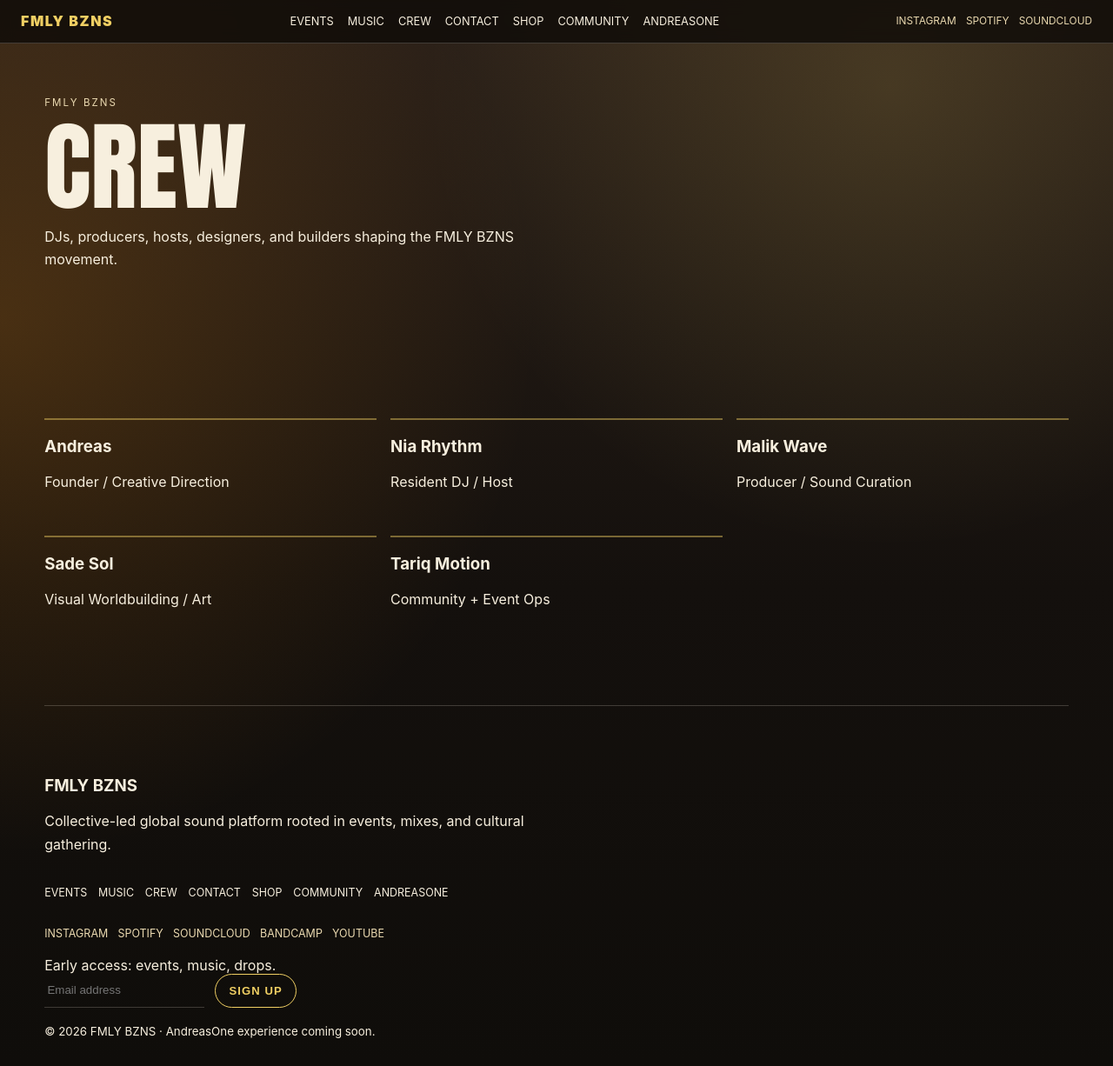
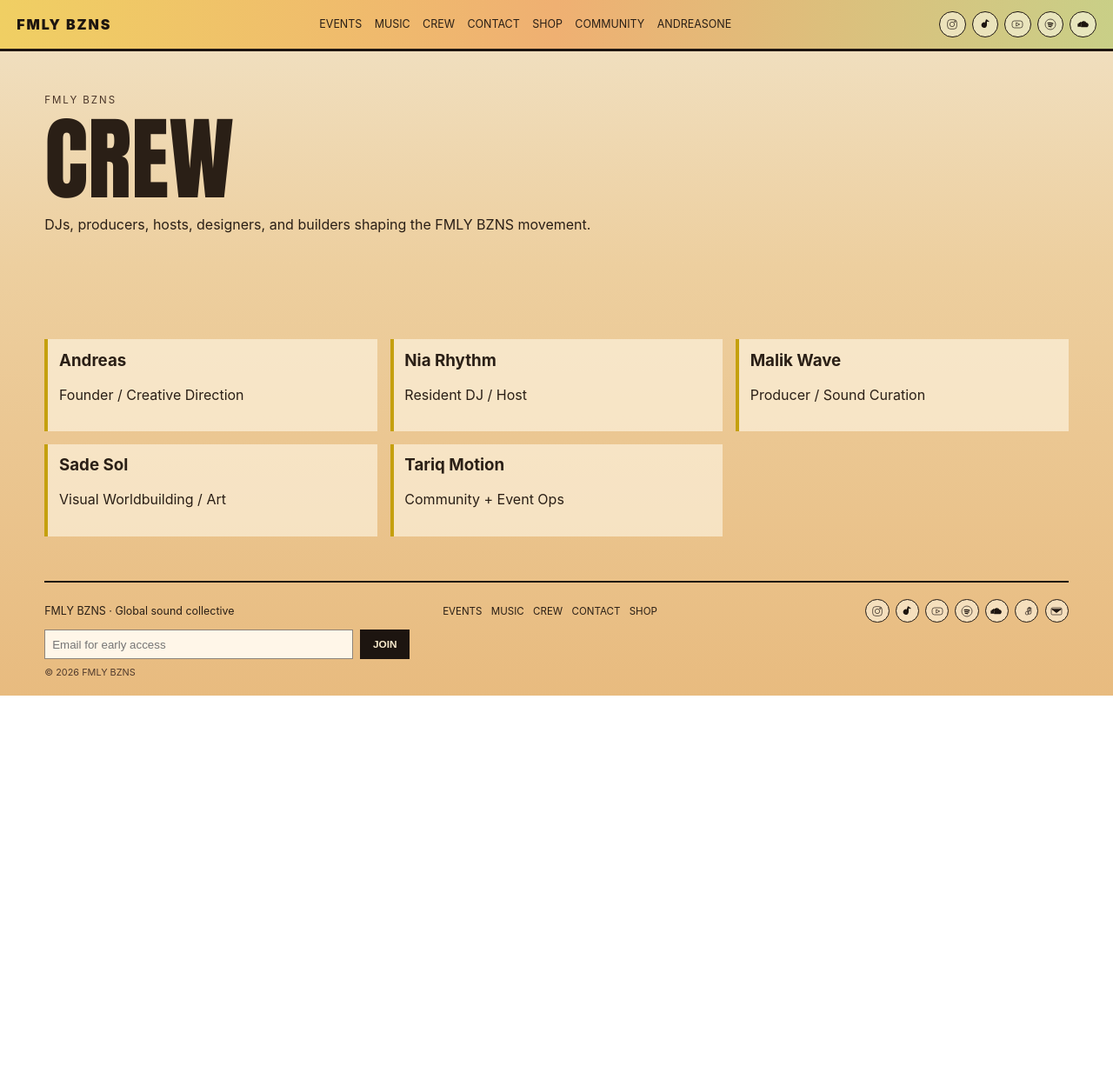
Before and after one commit to sadikikael-ship-it/AAFC-page, a Next.js app: page /crew in a window 1280 px wide. Shown: the whole page at 87% size. After the commit the page ends 800 px from the top, so only its background shows below. Built offline with nearby package versions, Linux system fonts and the light colour scheme.

Commit message:
Redesign to colorful open layout with functional links and iconography

```diff
--- a/app/globals.css
+++ b/app/globals.css
@@ -1,5 +1,5 @@
 :root {
-  --black: #0f0d0a;
+  --black: #16120e;
   --olive: #777a4e;
   --sage: #9ea57a;
   --gold: #f0cf63;
@@ -9,21 +9,18 @@
   --clay: #cc8f74;
   --sand: #ead9b0;
   --cream: #f7efde;
-  --line: rgba(247, 239, 222, 0.2);
+  --ink: #2a1f16;
 }
 
 * { box-sizing: border-box; }
 html, body {
   margin: 0;
   padding: 0;
-  color: var(--cream);
+  color: var(--ink);
   font-family: Inter, system-ui, sans-serif;
   background:
-    radial-gradient(circle at 80% 8%, rgba(240, 207, 99, 0.15), transparent 35%),
-    radial-gradient(circle at 0% 30%, rgba(239, 142, 18, 0.2), transparent 40%),
-    linear-gradient(180deg, #2c2119 0%, #14100d 55%, #0f0d0a 100%);
+    linear-gradient(180deg, #f1e2c5 0%, #edcf9f 38%, #e8bb7f 100%);
 }
-
 a { color: inherit; text-decoration: none; }
 main { min-height: 100vh; }
 
@@ -34,164 +31,130 @@ main { min-height: 100vh; }
   display: grid;
   grid-template-columns: auto 1fr auto;
   align-items: center;
-  gap: 1.2rem;
-  padding: .9rem 1.5rem;
-  border-bottom: 1px solid var(--line);
-  background: rgba(16, 12, 9, 0.84);
-  backdrop-filter: blur(8px);
+  gap: 1rem;
+  padding: .8rem 1.2rem;
+  border-bottom: 3px solid #1f1611;
+  background: linear-gradient(90deg, #f0cf63, #efb072, #c9cf87);
 }
-.brand { font-weight: 900; letter-spacing: .1em; text-transform: uppercase; color: var(--gold); }
-.siteHeader nav { display: flex; justify-content: center; gap: 1rem; flex-wrap: wrap; font-size: .8rem; text-transform: uppercase; }
-.socialMini { display: flex; gap: .7rem; font-size: .74rem; text-transform: uppercase; color: var(--sand); }
+.brand { font-weight: 900; letter-spacing: .12em; text-transform: uppercase; color: #1d1510; }
+.siteHeader nav { display: flex; justify-content: center; gap: .9rem; flex-wrap: wrap; font-size: .78rem; text-transform: uppercase; }
+.iconRow { display: flex; gap: .45rem; }
+.iconRow a {
+  width: 1.9rem;
+  height: 1.9rem;
+  display: grid;
+  place-items: center;
+  border: 1px solid #1d1510;
+  border-radius: 50%;
+  color: #1d1510;
+  background: rgba(255, 250, 235, 0.55);
+}
+.iconRow svg { width: 1rem; height: 1rem; fill: none; stroke: currentColor; }
+.iconRow svg rect, .iconRow svg circle, .iconRow svg path { stroke: currentColor; fill: none; }
+.iconRow svg path[fill], .iconRow svg rect[fill], .iconRow svg circle[fill] { fill: currentColor; }
 
-.section { width: min(1180px, 92%); margin: 0 auto; padding: 4.8rem 0; }
-.eyebrow { text-transform: uppercase; letter-spacing: .18em; font-size: .72rem; color: var(--sand); }
-
-h1 {
-  font-family: Impact, Haettenschweiler, 'Arial Narrow Bold', sans-serif;
-  font-size: clamp(3rem, 9vw, 7rem);
-  line-height: .92;
-  margin: .4rem 0;
-  text-transform: uppercase;
-}
-h2 { font-size: clamp(1.6rem, 3.8vw, 3rem); text-transform: uppercase; line-height: 1; margin: .4rem 0 1rem; }
-h3 { margin: .2rem 0; }
-p { line-height: 1.65; max-width: 62ch; }
+.section { width: min(1180px, 92%); margin: 0 auto; padding: 3.2rem 0; }
+.eyebrow { text-transform: uppercase; letter-spacing: .17em; font-size: .72rem; color: #4a3528; }
+h1 { font-family: Impact, Haettenschweiler, 'Arial Narrow Bold', sans-serif; font-size: clamp(3rem, 8.2vw, 7rem); line-height: .9; margin: .2rem 0 .6rem; text-transform: uppercase; }
+h2 { font-family: Impact, Haettenschweiler, 'Arial Narrow Bold', sans-serif; font-size: clamp(1.8rem, 4vw, 3.2rem); line-height: .95; margin: .3rem 0 1rem; text-transform: uppercase; }
+h3 { margin: 0; }
+p { line-height: 1.6; }
 
 .hero {
-  min-height: 84vh;
+  min-height: 80vh;
   display: grid;
   align-content: end;
   gap: .8rem;
-  padding-bottom: 3rem;
-  border-radius: 1rem;
+  padding: 2rem 0 2.6rem;
   background:
-    linear-gradient(15deg, rgba(10, 8, 6, 0.72), rgba(10, 8, 6, 0.2)),
-    url('https://images.unsplash.com/photo-1501386761578-eac5c94b800a?auto=format&fit=crop&w=1900&q=80') center/cover;
+    linear-gradient(10deg, rgba(244, 205, 115, 0.25), rgba(233, 140, 80, 0.22)),
+    url('https://images.unsplash.com/photo-1501386761578-eac5c94b800a?auto=format&fit=crop&w=2000&q=80') center/cover;
 }
+.openHero { border-bottom: 12px solid #1d1510; }
 
-.buttonRow { display: flex; gap: .8rem; flex-wrap: wrap; }
-.linkBtn, .inlineLink, button {
-  font-size: .82rem;
+.buttonRow { display: flex; gap: .7rem; flex-wrap: wrap; }
+.linkBtn { padding: .18rem 0; border-bottom: 2px solid #1d1510; font-size: .84rem; text-transform: uppercase; font-weight: 800; letter-spacing: .06em; }
+.inlineLink { color: #1f1611; text-transform: uppercase; letter-spacing: .06em; font-weight: 700; }
+.btn { padding: .45rem .8rem; border: 1px solid #1d1510; font-size: .74rem; text-transform: uppercase; background: #f0cf63; }
+.btn.secondary { background: #f6e4bc; }
+.btn.tertiary { background: transparent; }
+
+.smallBtn {
+  padding: .4rem .7rem;
+  border: 1px solid #1d1510;
+  background: #f0cf63;
+  font-size: .74rem;
   text-transform: uppercase;
-  letter-spacing: .08em;
   font-weight: 700;
 }
-.linkBtn { border-bottom: 1px solid var(--gold); padding-bottom: .25rem; }
-.inlineLink { color: var(--gold); }
+.smallBtn.ghost { background: transparent; }
 
-.introBand {
-  font-size: clamp(1.15rem, 2.2vw, 1.8rem);
-  font-family: Georgia, 'Times New Roman', serif;
+.patternBand {
+  background:
+    repeating-linear-gradient(45deg, rgba(214, 138, 80, 0.28) 0 14px, rgba(219, 177, 98, 0.28) 14px 28px);
+  padding: 2rem;
+  border: 2px solid rgba(40, 28, 20, 0.7);
 }
+.patternBandAlt {
+  background:
+    repeating-linear-gradient(-45deg, rgba(142, 158, 95, 0.24) 0 16px, rgba(232, 172, 119, 0.28) 16px 32px);
+  padding: 2rem;
+  border: 2px solid rgba(40, 28, 20, 0.7);
+}
+.introBand { font-size: clamp(1.1rem, 2.2vw, 1.65rem); font-family: Georgia, serif; }
 
-.imageSplit {
-  display: grid;
-  grid-template-columns: 1.05fr .95fr;
-  gap: 2rem;
-  align-items: center;
-}
+.eventsBand { background: #f5e4c8; border-top: 3px solid #1d1510; border-bottom: 3px solid #1d1510; }
+.eventGrid { display: grid; grid-template-columns: repeat(3, minmax(0,1fr)); gap: 1rem; }
+.eventItem { background: rgba(255, 245, 224, 0.75); padding: .9rem; border: 1px solid rgba(29,21,16,.5); }
+.eventThumb { height: 180px; margin-bottom: .8rem; background-size: cover !important; background-position: center !important; }
+
+.imageSplit { display: grid; grid-template-columns: 1fr 1fr; gap: 2rem; align-items: start; }
 .imageSplit.reverse { grid-template-columns: .95fr 1.05fr; }
-.imagePanel {
-  min-height: 500px;
-  border-radius: 1rem;
-  background-position: center;
-  background-size: cover;
-  box-shadow: 0 16px 40px rgba(0, 0, 0, .35);
-}
-.eventsImage { background-image: url('https://images.unsplash.com/photo-1574391884720-bbc3740c59d1?auto=format&fit=crop&w=1400&q=80'); }
+.imagePanel { min-height: 460px; background-size: cover; background-position: center; border: 3px solid #1d1510; }
 .mediaImage { background-image: url('https://images.unsplash.com/photo-1460723237483-7a6dc9d0b212?auto=format&fit=crop&w=1400&q=80'); }
-.shopImage { background-image: url('https://images.unsplash.com/photo-1555529669-e69e7aa0ba9a?auto=format&fit=crop&w=1400&q=80'); }
+.shopImage { background-image: url('https://images.unsplash.com/photo-1555529669-e69e7aa0ba9a?auto=format&fit=crop&w=1400&q=80'); min-height: 540px; }
+.listItem { margin: 0 0 .95rem; padding-bottom: .75rem; border-bottom: 1px dashed rgba(33, 24, 18, 0.45); }
 
-.listItem {
-  margin: 0 0 1rem;
-  padding-bottom: .9rem;
-  border-bottom: 1px solid rgba(247, 239, 222, 0.14);
-}
-.listItem a { color: var(--gold); font-size: .86rem; text-transform: uppercase; }
+.musicLinks { display: flex; flex-wrap: wrap; gap: .7rem; font-size: .76rem; text-transform: uppercase; }
+.musicLinks a { border-bottom: 1px solid rgba(29,21,16,.5); }
 
-.crewBand { padding-top: 5.2rem; }
-.crewList {
-  display: grid;
-  grid-template-columns: repeat(3, minmax(0, 1fr));
-  gap: 1rem;
-}
-.crewList article {
-  padding: 1rem 0;
-  border-top: 2px solid rgba(240, 207, 99, 0.45);
-}
+.crewBand { background: #f4d9ad; border-top: 3px solid #1d1510; }
+.crewList { display: grid; grid-template-columns: repeat(3, minmax(0, 1fr)); gap: .9rem; }
+.crewList article { background: rgba(255, 248, 232, 0.6); padding: .8rem; border-left: 4px solid #c5a00e; }
 
-.musicLinks {
-  display: flex;
-  flex-wrap: wrap;
-  gap: .7rem;
-  margin-top: .8rem;
-  font-size: .78rem;
-  text-transform: uppercase;
-  color: var(--sand);
-}
+.shopEditorial { display: grid; grid-template-columns: .9fr 1.1fr; gap: 1.4rem; align-items: stretch; }
+.productGrid { display: grid; grid-template-columns: repeat(2, minmax(0, 1fr)); gap: .8rem; }
+.productCard { background: rgba(255, 245, 224, 0.82); border: 1px solid rgba(29,21,16,.48); padding: .8rem; }
 
-.signupLight h2 { max-width: 18ch; }
-.signalForm input {
-  background: transparent;
-  border: 0;
-  border-bottom: 1px solid var(--line);
-  color: var(--cream);
-  padding: .7rem .2rem;
-}
-.simpleSignup {
-  display: flex;
-  align-items: center;
-  gap: 1rem;
-  max-width: 560px;
-}
-button {
-  background: transparent;
-  border: 1px solid var(--gold);
-  color: var(--gold);
-  border-radius: 999px;
-  padding: .45rem .95rem;
-  cursor: pointer;
-}
+.signupLight { background: #f5c686; border-top: 3px solid #1d1510; border-bottom: 3px solid #1d1510; }
+.signalForm input { border: 1px solid rgba(29, 21, 16, .5); background: #fff6e8; padding: .6rem .65rem; color: #1d1510; }
+.simpleSignup { display: flex; gap: .7rem; max-width: 560px; }
+button { border: 1px solid #1d1510; background: #1d1510; color: #f8eacc; padding: .55rem .85rem; text-transform: uppercase; font-size: .74rem; font-weight: 700; cursor: pointer; }
 
-.footer {
-  border-top: 1px solid var(--line);
-  display: grid;
-  gap: 1.2rem;
-  padding-bottom: 2rem;
-}
-.footerLinks {
-  display: flex;
-  flex-wrap: wrap;
-  gap: .8rem;
-  text-transform: uppercase;
-  font-size: .78rem;
-}
-.footerSignup > div { display: flex; gap: .8rem; max-width: 520px; }
-
-@media (max-width: 980px) {
-  .siteHeader {
-    grid-template-columns: 1fr;
-    justify-items: start;
-    position: static;
-  }
-  .imageSplit, .imageSplit.reverse, .crewList { grid-template-columns: 1fr; }
-  .imagePanel { min-height: 320px; }
-  .simpleSignup, .footerSignup > div { flex-direction: column; align-items: stretch; }
-}
-
-
+.footer { padding: 1.2rem 0 .6rem; border-top: 2px solid #1d1510; display: grid; gap: .5rem; }
+.footerTop { display: flex; gap: .9rem; justify-content: space-between; align-items: center; flex-wrap: wrap; }
+.footerTop p { margin: 0; font-size: .78rem; }
+.footerLinks { display: flex; gap: .65rem; flex-wrap: wrap; font-size: .72rem; text-transform: uppercase; }
+.footerSignup { display: flex; gap: .55rem; max-width: 420px; }
+.footerSignup input { flex: 1; padding: .45rem .5rem; }
+.footer .compact a { width: 1.7rem; height: 1.7rem; }
+.footer small { font-size: .68rem; color: #513b2d; }
 
 /* Legacy utility classes for subpages */
 .gridTwo { display: grid; grid-template-columns: repeat(2, minmax(0, 1fr)); gap: 1rem; }
 .cards3 { display: grid; grid-template-columns: repeat(3, minmax(0, 1fr)); gap: 1rem; }
-.card { padding: 1rem; border-top: 1px solid rgba(247, 239, 222, 0.2); }
-.pageHero { padding-top: 3rem; }
+.card { padding: 1rem; border: 1px solid rgba(29, 21, 16, 0.2); background: rgba(255, 248, 232, 0.55); }
+.pageHero { padding-top: 2.2rem; }
 .gridForm { display: grid; grid-template-columns: repeat(2, minmax(0,1fr)); gap: .7rem; }
 .gridForm textarea, .gridForm button { grid-column: 1 / -1; }
 
 @media (max-width: 980px) {
-  .gridTwo, .cards3, .gridForm { grid-template-columns: 1fr; }
+  .siteHeader { grid-template-columns: 1fr; position: static; }
+  .imageSplit, .imageSplit.reverse, .crewList, .eventGrid, .shopEditorial, .productGrid, .gridTwo, .cards3, .gridForm {
+    grid-template-columns: 1fr;
+  }
+  .simpleSignup, .footerSignup { flex-direction: column; }
+  .imagePanel { min-height: 320px; }
 }
 
 @media (prefers-reduced-motion: reduce) {
--- a/app/media/page.tsx
+++ b/app/media/page.tsx
@@ -14,7 +14,7 @@ export default function MediaPage() {
             <p className="eyebrow">{item.kind}</p>
             <h3>{item.title}</h3>
             <p>Embed-ready card for Spotify, SoundCloud, YouTube, and platform-native releases.</p>
-            <a href="#" className="inlineLink">{item.cta}</a>
+            <a href={item.url} target="_blank" rel="noreferrer" className="inlineLink">{item.cta}</a>
           </article>
         ))}
       </section>
--- a/app/shop/page.tsx
+++ b/app/shop/page.tsx
@@ -19,7 +19,7 @@ export default function ShopPage() {
             <p className="eyebrow">Limited Release</p>
             <h3>{title}</h3>
             <p>{meta}</p>
-            <a href="#" className="btn secondary">View Drop</a>
+            <a href="https://shop.fmlybzns.com" target="_blank" rel="noreferrer" className="btn secondary">View Drop</a>
           </article>
         ))}
       </section>
--- a/components/SiteFooter.tsx
+++ b/components/SiteFooter.tsx
@@ -1,37 +1,32 @@
 import Link from 'next/link';
 import { navItems, socialLinks } from '@/lib/siteData';
+import { SocialIcon } from './SocialIcon';
 
 export function SiteFooter() {
   return (
     <footer className="footer section">
-      <div>
-        <h3>FMLY BZNS</h3>
-        <p>
-          Collective-led global sound platform rooted in events, mixes, and cultural gathering.
-        </p>
-      </div>
+      <div className="footerTop">
+        <p>FMLY BZNS · Global sound collective</p>
         <div className="footerLinks">
-        {navItems.map(([label, href]) => (
+          {navItems.slice(0, 5).map(([label, href]) => (
             <Link key={href} href={href}>
               {label}
             </Link>
           ))}
         </div>
-      <div className="musicLinks">
+        <div className="iconRow compact" aria-label="all social and music links">
           {socialLinks.map(([label, href]) => (
-          <a key={label} href={href} target="_blank" rel="noreferrer">
-            {label}
+            <a key={label} href={href} target={href.startsWith('mailto:') ? undefined : '_blank'} rel="noreferrer" aria-label={label} title={label}>
+              <SocialIcon name={label} />
             </a>
           ))}
         </div>
-      <form className="signalForm footerSignup">
-        <label htmlFor="footer-email">Early access: events, music, drops.</label>
-        <div>
-          <input id="footer-email" type="email" placeholder="Email address" />
-          <button type="submit">Sign up</button>
       </div>
+      <form className="signalForm footerSignup" action="/join" method="get">
+        <input id="footer-email" type="email" name="email" placeholder="Email for early access" required />
+        <button type="submit">Join</button>
       </form>
-      <small>© {new Date().getFullYear()} FMLY BZNS · AndreasOne experience coming soon.</small>
+      <small>© {new Date().getFullYear()} FMLY BZNS</small>
     </footer>
   );
 }
--- a/components/SiteHeader.tsx
+++ b/components/SiteHeader.tsx
@@ -1,5 +1,6 @@
 import Link from 'next/link';
 import { navItems, socialLinks } from '@/lib/siteData';
+import { SocialIcon } from './SocialIcon';
 
 export function SiteHeader() {
   return (
@@ -14,10 +15,10 @@ export function SiteHeader() {
           </Link>
         ))}
       </nav>
-      <div className="socialMini" aria-label="music and social links">
-        {socialLinks.slice(0, 3).map(([label, href]) => (
-          <a key={label} href={href} target="_blank" rel="noreferrer">
-            {label}
+      <div className="iconRow" aria-label="music and social links">
+        {socialLinks.slice(0, 5).map(([label, href]) => (
+          <a key={label} href={href} target={href.startsWith('mailto:') ? undefined : '_blank'} rel="noreferrer" aria-label={label} title={label}>
+            <SocialIcon name={label} />
           </a>
         ))}
       </div>
--- /dev/null
+++ b/components/SocialIcon.tsx
@@ -0,0 +1,66 @@
+type SocialName =
+  | 'Instagram'
+  | 'TikTok'
+  | 'YouTube'
+  | 'Spotify'
+  | 'SoundCloud'
+  | 'Apple Music'
+  | 'Email';
+
+export function SocialIcon({ name }: { name: SocialName }) {
+  switch (name) {
+    case 'Instagram':
+      return (
+        <svg viewBox="0 0 24 24" aria-hidden="true">
+          <rect x="4" y="4" width="16" height="16" rx="5" />
+          <circle cx="12" cy="12" r="4" />
+          <circle cx="17" cy="7" r="1.2" />
+        </svg>
+      );
+    case 'TikTok':
+      return (
+        <svg viewBox="0 0 24 24" aria-hidden="true">
+          <path d="M14 4v9.2a3.8 3.8 0 1 1-3-3.7" fill="none" stroke="currentColor" strokeWidth="2" />
+          <path d="M14 4c1 2 2.4 3 4.5 3" fill="none" stroke="currentColor" strokeWidth="2" />
+        </svg>
+      );
+    case 'YouTube':
+      return (
+        <svg viewBox="0 0 24 24" aria-hidden="true">
+          <rect x="3" y="6" width="18" height="12" rx="4" />
+          <path d="M10 9l6 3-6 3z" />
+        </svg>
+      );
+    case 'Spotify':
+      return (
+        <svg viewBox="0 0 24 24" aria-hidden="true">
+          <circle cx="12" cy="12" r="9" />
+          <path d="M7 10c4-1 7-.6 10 1" fill="none" stroke="currentColor" strokeWidth="1.8" />
+          <path d="M7.8 13c3-.8 5.6-.4 8 1" fill="none" stroke="currentColor" strokeWidth="1.8" />
+          <path d="M8.5 15.8c2-.5 3.8-.3 5.5.6" fill="none" stroke="currentColor" strokeWidth="1.8" />
+        </svg>
+      );
+    case 'SoundCloud':
+      return (
+        <svg viewBox="0 0 24 24" aria-hidden="true">
+          <path d="M8 16h9a3 3 0 1 0-.5-6 4.5 4.5 0 0 0-8.5 1.2" fill="none" stroke="currentColor" strokeWidth="2" />
+          <path d="M5 16V9M3 16v-5M7 16V8" fill="none" stroke="currentColor" strokeWidth="2" />
+        </svg>
+      );
+    case 'Apple Music':
+      return (
+        <svg viewBox="0 0 24 24" aria-hidden="true">
+          <path d="M15 5v10.2a2.8 2.8 0 1 1-1.8-2.6V7l6-1v8.2a2.8 2.8 0 1 1-1.8-2.6V5.7z" />
+        </svg>
+      );
+    case 'Email':
+      return (
+        <svg viewBox="0 0 24 24" aria-hidden="true">
+          <rect x="3" y="6" width="18" height="12" rx="2" />
+          <path d="M4 8l8 6 8-6" fill="none" stroke="currentColor" strokeWidth="1.8" />
+        </svg>
+      );
+    default:
+      return null;
+  }
+}
--- a/lib/siteData.ts
+++ b/lib/siteData.ts
@@ -10,10 +10,12 @@ export const navItems = [
 
 export const socialLinks = [
   ['Instagram', 'https://www.instagram.com'],
+  ['TikTok', 'https://www.tiktok.com'],
+  ['YouTube', 'https://www.youtube.com'],
   ['Spotify', 'https://open.spotify.com'],
   ['SoundCloud', 'https://soundcloud.com'],
-  ['Bandcamp', 'https://bandcamp.com'],
-  ['YouTube', 'https://www.youtube.com']
+  ['Apple Music', 'https://music.apple.com'],
+  ['Email', 'mailto:hello@fmlybzns.com']
 ] as const;
 
 export const events = [
@@ -23,6 +25,8 @@ export const events = [
     city: 'New York',
     venue: 'The Foundry Hall',
     time: '10:00 PM',
+    ticketUrl: 'https://ra.co/events',
+    detailsUrl: '/events',
     image:
       'url(https://images.unsplash.com/photo-1516450360452-9312f5e86fc7?auto=format&fit=crop&w=1200&q=80) center/cover'
   },
@@ -32,6 +36,8 @@ export const events = [
     city: 'Paris',
     venue: 'Palais Electrique',
     time: '11:00 PM',
+    ticketUrl: 'https://ra.co/events',
+    detailsUrl: '/events',
     image:
       'url(https://images.unsplash.com/photo-1493225457124-a3eb161ffa5f?auto=format&fit=crop&w=1200&q=80) center/cover'
   },
@@ -41,6 +47,8 @@ export const events = [
     city: 'Lagos',
     venue: 'Skyline Yard',
     time: '9:30 PM',
+    ticketUrl: 'https://ra.co/events',
+    detailsUrl: '/events',
     image:
       'url(https://images.unsplash.com/photo-1429962714451-bb934ecdc4ec?auto=format&fit=crop&w=1200&q=80) center/cover'
   }
@@ -50,17 +58,20 @@ export const media = [
   {
     title: 'FMLY Frequencies Vol. 04',
     kind: 'Featured Mix',
-    cta: 'Listen on SoundCloud'
+    cta: 'Listen on SoundCloud',
+    url: 'https://soundcloud.com'
   },
   {
     title: 'Movement Radio: Summer Edit',
     kind: 'Playlist',
-    cta: 'Open on Spotify'
+    cta: 'Open on Spotify',
+    url: 'https://open.spotify.com'
   },
   {
     title: 'Signal Recap: Mexico City',
     kind: 'Film',
-    cta: 'Watch on YouTube'
+    cta: 'Watch on YouTube',
+    url: 'https://www.youtube.com'
   }
 ];
 
@@ -71,3 +82,10 @@ export const crew = [
   ['Sade Sol', 'Visual Worldbuilding / Art'],
   ['Tariq Motion', 'Community + Event Ops']
 ] as const;
+
+export const shopItems = [
+  ['Signal Canvas Print', '$140 · Limited 50'],
+  ['Night Circuit Jersey', '$95 · Drop 01'],
+  ['FMLY Ritual Poster Set', '$70 · Collector Edition'],
+  ['Sunset Movement Tote', '$45 · Studio Release']
+] as const;
```
Also changed, not shown: app/events/page.tsx (+17 -9 lines), app/page.tsx (+47 -31 lines). Lines whose indentation alone changed are shown as unchanged.
